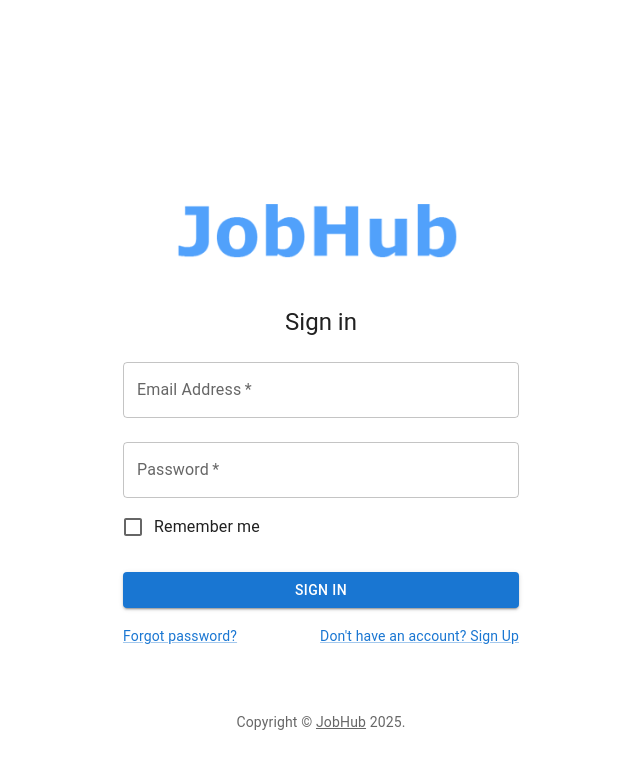
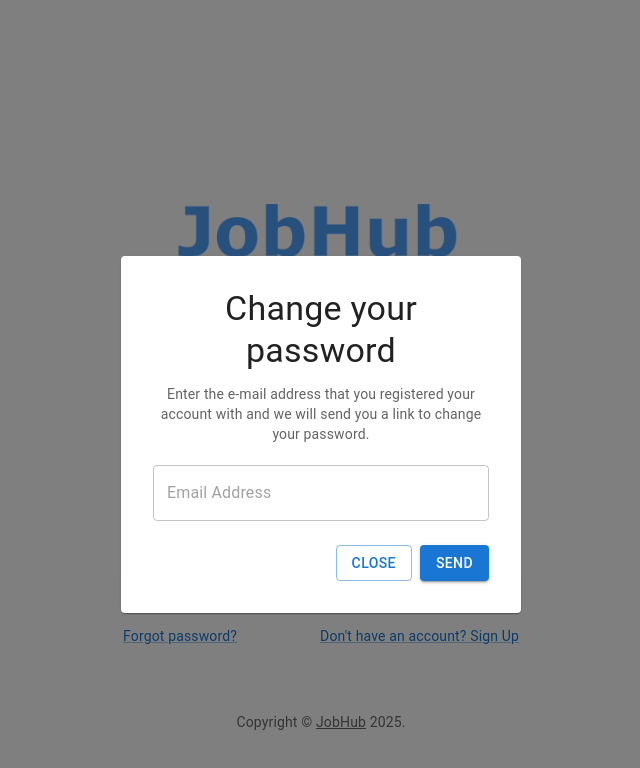
Before and after one commit to slyvion/JobHub, a React (Vite) app in the folder frontend/: page /sign-in in a window 1280 px wide. Both pictures are taken after a click on the link "Forgot password?". Shown: the top 768 px of the page, without its empty margins (319-959 px from the left). Built offline with nearby package versions, Linux system fonts and the light colour scheme.

Commit message:
sign in forgot password modal

```diff
--- a/frontend/src/Components/Login/SignIn.jsx
+++ b/frontend/src/Components/Login/SignIn.jsx
@@ -1,3 +1,4 @@
+import { useState } from 'react';
 import Button from '@mui/material/Button';
 import CssBaseline from '@mui/material/CssBaseline';
 import TextField from '@mui/material/TextField';
@@ -9,6 +10,8 @@
 import Typography from '@mui/material/Typography';
 import Container from '@mui/material/Container';
 import { createTheme, ThemeProvider } from '@mui/material/styles';
+import Modal from '@mui/material/Modal';
+import Paper from '@mui/material/Paper';
 
 function Copyright(props) {
     return (
@@ -23,10 +26,34 @@
     );
 }
 
-
 const defaultTheme = createTheme();
 
 export default function SignIn() {
+    const [open, setOpen] = useState(false);
+    const [email, setEmail] = useState('');
+    const [emailError, setEmailError] = useState('');
+
+    const handleOpen = () => setOpen(true);
+    const handleClose = () => {
+        setOpen(false);
+        setEmail('');
+        setEmailError('');
+    };
+
+    const validateEmail = (email) => {
+        const regex = /^[^\s@]+@[^\s@]+\.[^\s@]+$/;
+        return regex.test(email);
+    };
+
+    const handleSend = () => {
+        if (!validateEmail(email)) {
+            setEmailError('Please enter a valid email address');
+            return;
+        }
+        setEmailError('');
+        console.log('Password reset email sent to:', email);
+    };
+
     const handleSubmit = (event) => {
         event.preventDefault();
         const data = new FormData(event.currentTarget);
@@ -46,17 +73,10 @@
                         display: 'flex',
                         flexDirection: 'column',
                         alignItems: 'center',
-
-
                     }}
                 >
-                    <Link href={"/"}>
-                        <img
-                            src={
-                                'src/Logo.png'
-                            }
-                            alt="logo of JobHub"
-                        />
+                    <Link href={'/'}>
+                        <img src={'src/Logo.png'} alt="logo of JobHub" />
                     </Link>
                     <Typography component="h1" variant="h5">
                         Sign in
@@ -86,22 +106,17 @@
                             control={<Checkbox value="remember" color="primary" />}
                             label="Remember me"
                         />
-                        <Button
-                            type="submit"
-                            fullWidth
-                            variant="contained"
-                            sx={{ mt: 3, mb: 2 }}
-                        >
+                        <Button type="submit" fullWidth variant="contained" sx={{ mt: 3, mb: 2 }}>
                             Sign In
                         </Button>
                         <Grid container>
                             <Grid item xs>
-                                <Link href="#" variant="body2">
+                                <Link href="#" variant="body2" onClick={handleOpen}>
                                     Forgot password?
                                 </Link>
                             </Grid>
                             <Grid item>
-                                <Link href={"/sign-up"} variant="body2">
+                                <Link href={'/sign-up'} variant="body2">
                                     {"Don't have an account? Sign Up"}
                                 </Link>
                             </Grid>
@@ -110,6 +125,31 @@
                 </Box>
                 <Copyright sx={{ mt: 8, mb: 4 }} />
             </Container>
+
+            <Modal open={open} onClose={handleClose}>
+                <Paper sx={{ width: 400, p: 4, mx: 'auto', mt: '20%', textAlign: 'center' }}>
+                    <Typography variant="h4" gutterBottom>
+                        Change your password
+                    </Typography>
+                    <Typography sx={{ opacity: '0.7' }} variant="body2" gutterBottom>
+                        Enter the e-mail address that you registered your account with and we will send you a link to change your password.
+                    </Typography>
+                    <TextField
+                        fullWidth
+                        margin="normal"
+                        placeholder="Email Address"
+                        type="email"
+                        value={email}
+                        onChange={(e) => setEmail(e.target.value)}
+                        error={!!emailError}
+                        helperText={emailError}
+                    />
+                    <Box sx={{ display: 'flex', justifyContent: 'flex-end', mt: 2, gap: 1 }}>
+                        <Button onClick={handleClose} variant="outlined">Close</Button>
+                        <Button variant="contained" onClick={handleSend}>Send</Button>
+                    </Box>
+                </Paper>
+            </Modal>
         </ThemeProvider>
     );
 }
```
